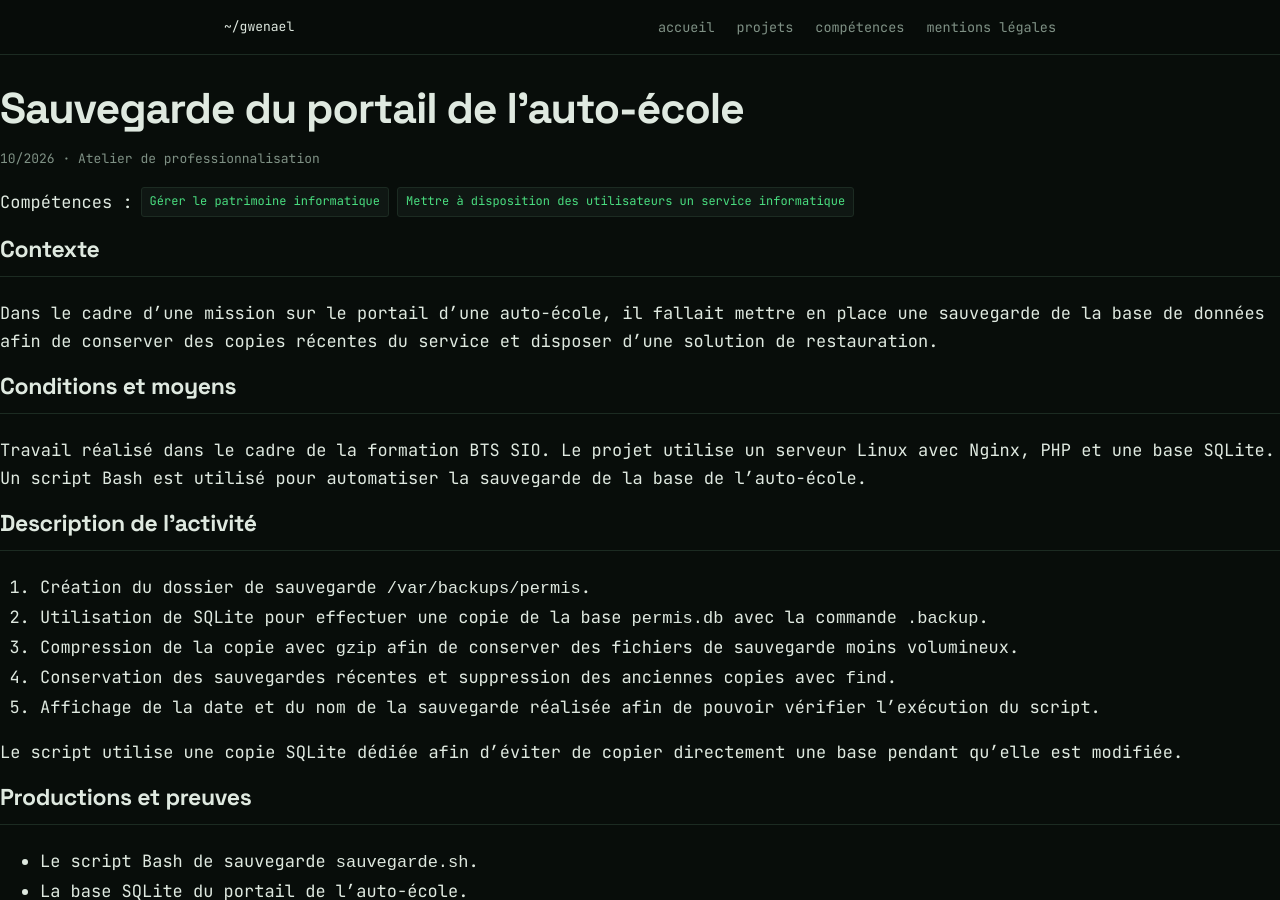
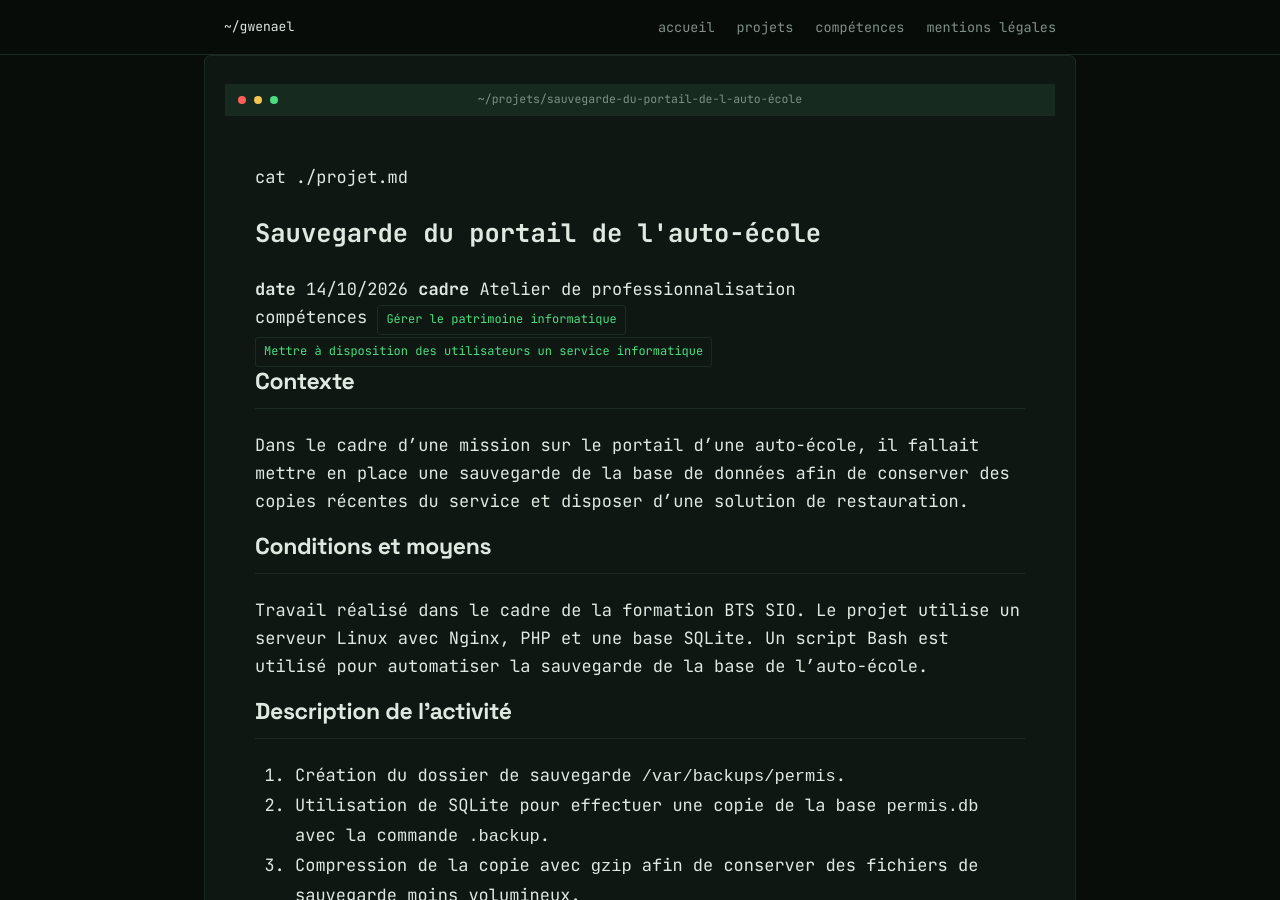
Before and after one commit to vzsca/Portfolio-Gwenael, a Jekyll site: the page built from _projets/2026-10-sauvegarde-portail.md, in a window 1280 px wide and 900 px high. Built offline with Jekyll 4.4.1, drawn with Linux system fonts in a browser that asks for light colours; some of the changed text lies outside the part shown.

Commit message:
Améliorer la présentation des fiches projets

```diff
--- a/_layouts/projet.html
+++ b/_layouts/projet.html
@@ -1,15 +1,36 @@
 ---
 layout: default
 ---
-<article>
-  <h1>{{ page.title }}</h1>
-  <p class="sous-titre">{{ page.date | date: "%m/%Y" }} · {{ page.cadre }}</p>
+<main class="project-page">
+  <article class="term project-sheet">
+    <div class="term-bar" aria-hidden="true">
+      <span class="dot r"></span><span class="dot y"></span><span class="dot g"></span>
+      <span class="term-title">~/projets/{{ page.title | slugify }}</span>
+    </div>
 
-  <p class="comp-liste">Compétences :
-  {% for c in page.competences %}{% assign comp = site.data.competences | where: "code", c | first %}<span class="comp">{{ comp.libelle }}</span>{% endfor %}
-  </p>
+    <div class="term-body project-body">
+      <p class="project-prompt">cat ./projet.md</p>
+      <h1>{{ page.title }}</h1>
+      <div class="project-meta">
+        <span><b>date</b> {{ page.date | date: "%d/%m/%Y" }}</span>
+        <span><b>cadre</b> {{ page.cadre }}</span>
+      </div>
 
-  {{ content }}
+      {% if page.competences and page.competences.size > 0 %}
+      <div class="project-skills">
+        <span class="project-label">compétences</span>
+        {% for c in page.competences %}{% assign comp = site.data.competences | where: "code", c | first %}{% if comp %}<span class="comp">{{ comp.libelle }}</span>{% endif %}{% endfor %}
+      </div>
+      {% endif %}
 
-  <p><a href="{{ '/' | relative_url }}#projets">Retour aux projets</a></p>
-</article>
+      <div class="project-content">
+        {{ content }}
+      </div>
+
+      <div class="project-back">
+        <span class="project-prompt">cd ~/projets</span>
+        <a class="btn" href="{{ '/' | relative_url }}#projets">← Retour aux projets</a>
+      </div>
+    </div>
+  </article>
+</main>
```
